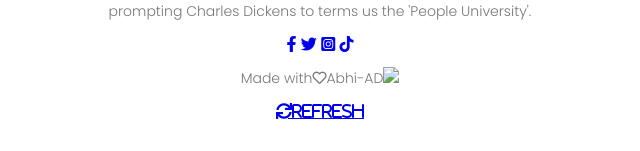
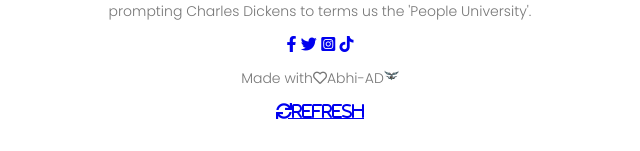
Before and after one commit to Abhi-AD/University, a plain HTML site: page index.html in a window 1280 px wide. Shown: the part 5151-5302 px from the top of the page, 320-960 px from the left. Drawn offline with Linux system fonts and the light colour scheme.

Commit message:
Update index.html

```diff
--- a/index.html
+++ b/index.html
@@ -210,7 +210,7 @@
         <a href="https://www.instagram.com/a.bhishek0806/"><i class="fab fa-instagram-square"></i></a>
         <a href="https://vm.tiktok.com/ZGJBAu4sm/"><i class="fab fa-tiktok"></i></a>
         </div>
-        <p>Made with<i class="far fa-heart"></i>Abhi-AD<img src="images/personal.png"></p>
+        <p>Made with<i class="far fa-heart"></i>Abhi-AD<img src="personal.png"></p>
         <a href="index.html" class="fa fa-refresh">Refresh</a>
 
     </section>
```
